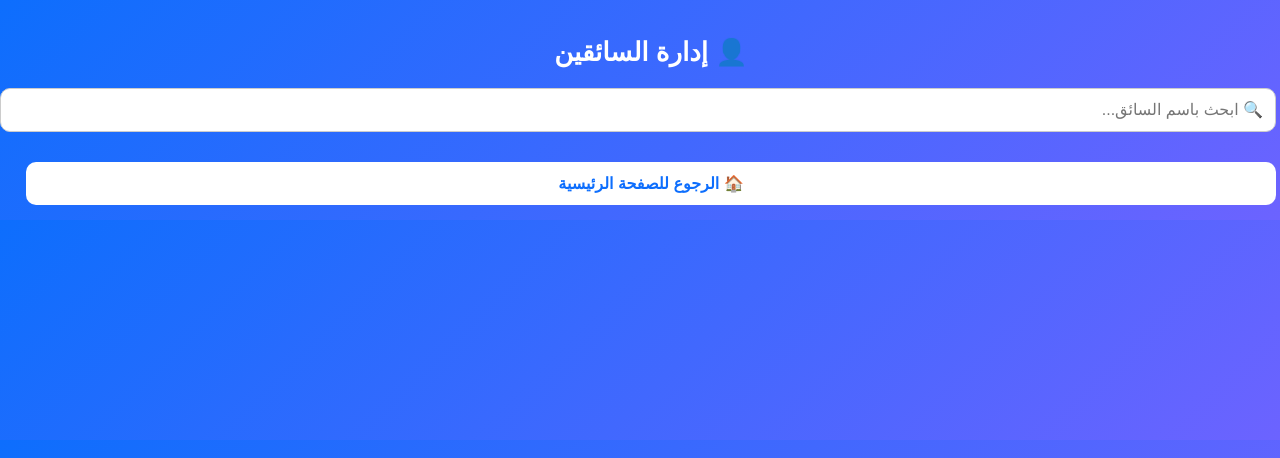
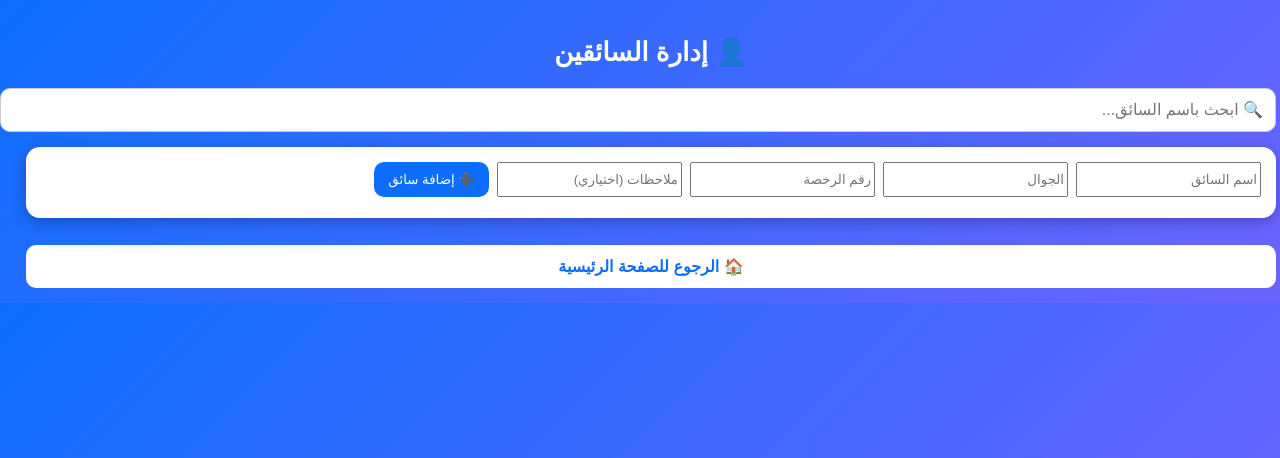
Before and after one commit to mn01001920890/opertional-car, a Flask app: page /drivers in a window 1280 px wide. Shown: the top 458 px of the page. Run offline with Flask 3, Linux system fonts and the light colour scheme; data that the repository does not hold is empty.

Commit message:
Update drivers.html

```diff
--- a/templates/drivers.html
+++ b/templates/drivers.html
@@ -71,6 +71,43 @@
   </div>
 
   <!-- قائمة السائقين -->
+
+          <div class="card" style="margin-bottom:12px">
+          <div class="row-inline" style="display:flex;gap:8px">
+            <input id="d_name"  placeholder="اسم السائق" />
+            <input id="d_phone" placeholder="الجوال" />
+            <input id="d_lic"   placeholder="رقم الرخصة" />
+            <input id="d_note"  placeholder="ملاحظات (اختياري)" />
+            <button id="addDriverBtn" style="background:#0d6efd;color:#fff;border:none;border-radius:10px;padding:10px 14px;cursor:pointer">➕ إضافة سائق</button>
+          </div>
+          <div id="dAddMsg" style="margin-top:6px;font-weight:bold"></div>
+        </div>
+
+        <script>
+        document.getElementById("addDriverBtn").addEventListener("click", async ()=>{
+          const payload = {
+            name: document.getElementById("d_name").value.trim(),
+            phone: document.getElementById("d_phone").value.trim(),
+            license_no: document.getElementById("d_lic").value.trim(),
+            notes: document.getElementById("d_note").value.trim()
+          };
+          const box = document.getElementById("dAddMsg");
+          box.textContent = "⏳ جاري الإضافة...";
+          try {
+            const res = await fetch("/api/drivers", {method:"POST", headers:{"Content-Type":"application/json"}, body: JSON.stringify(payload)});
+            const data = await res.json();
+            if(res.ok){
+              box.style.color="#0f5132"; box.textContent="✅ تمت إضافة السائق";
+              loadDrivers(); // موجودة أصلاً في الصفحة
+            }else{
+              box.style.color="#842029"; box.textContent="❌ فشل: " + (data.error || "خطأ");
+            }
+          } catch(e){
+            box.style.color="#842029"; box.textContent="⚠️ مشكلة اتصال";
+          }
+        });
+        </script>
+
   <div id="driverList"></div>
 
   <button onclick="location.href='/'" style="width:100%;padding:12px;border:none;border-radius:10px;background:#fff;color:#0d6efd;margin-top:15px;font-weight:bold;font-size:16px">🏠 الرجوع للصفحة الرئيسية</button>
```
